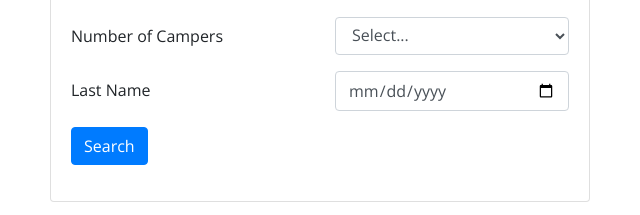
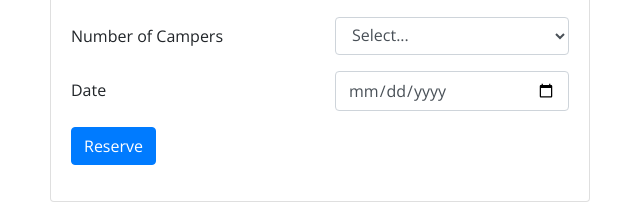
Before and after one commit to LizKiawa/nucamp-bootstrap, a website: page index.html in a window 1280 px wide. Shown: the part 1264-1479 px from the top of the page, 320-960 px from the left. Drawn offline with nearby package versions, Linux system fonts and the light colour scheme.

Commit message:
Week 2 Assignment

```diff
--- a/index.html
+++ b/index.html
@@ -106,7 +106,7 @@
           <h3 class="card-header text-white bg-info">Reserve a Campsite</h3>
           <div class="card-body">
             <form id="reserveForm">
-              <div class="form-group row">
+              <div class="row form-group">
                 <label for="numCampers" class="col-sm-6 col-form-label">Number of Campers</label>
                 <div class="col">
                   <select name="numCampers" id="numCampers" class="form-control">
@@ -120,15 +120,15 @@
                   </select>
                 </div>
               </div>
-              <div class="form-group row">
-                <label for="date" class="col-sm-6 col-form-label">Last Name</label>
+              <div class="row form-group">
+                <label for="date" class="col-sm-6 col-form-label">Date</label>
                 <div class="col-sm-6">
                   <input type="date" class="form-control" id="date" name="date" placeholder="mm/dd/yyyy" />
                 </div>
               </div>
-              <div class="row">
+              <div class="row form-group ">
                 <div class="col">
-                  <button type="submit" class="btn btn-primary">Search</button>
+                  <button type="submit" class="btn btn-primary">Reserve</button>
                 </div>
               </div>
             </form>
```
